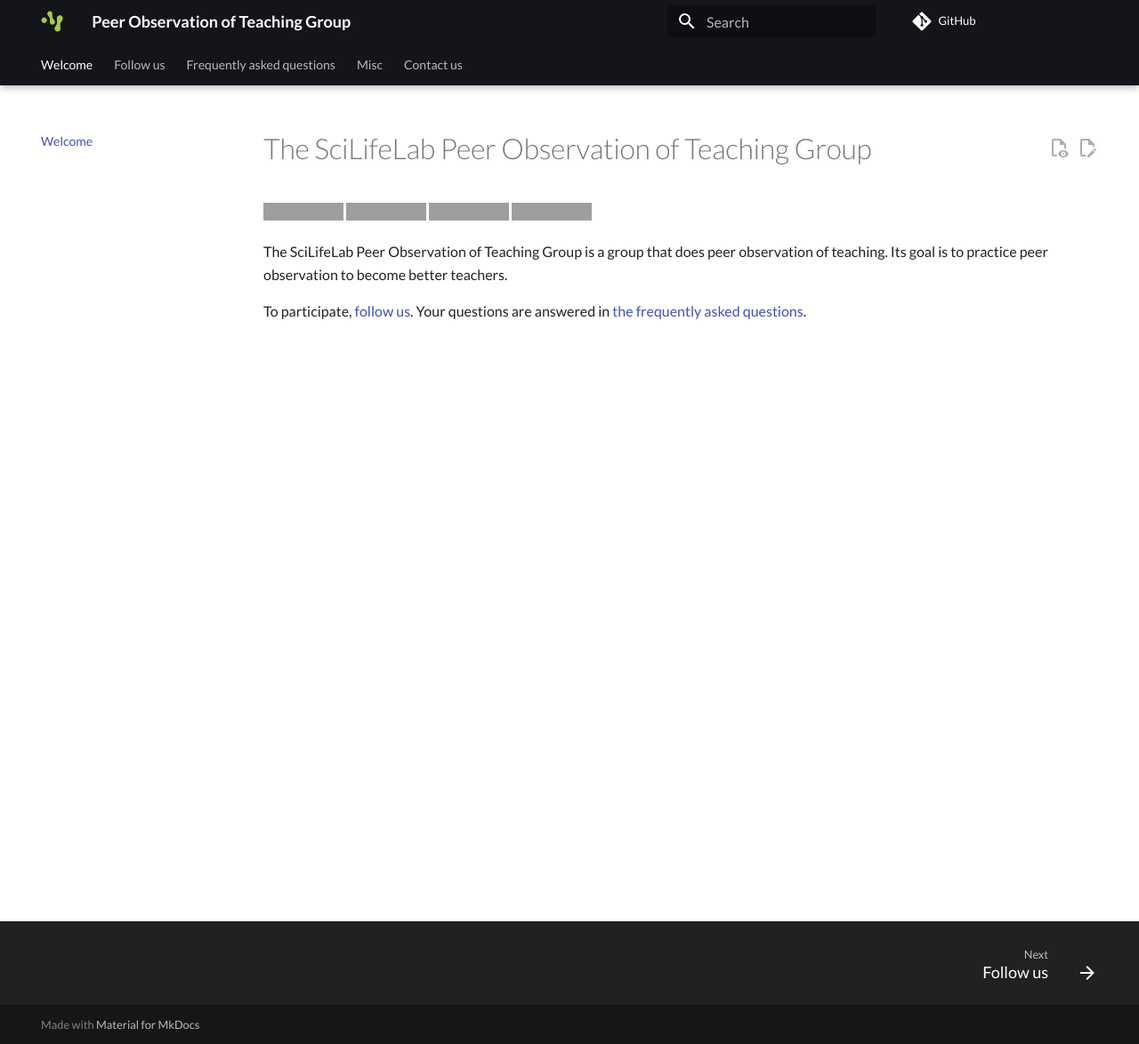
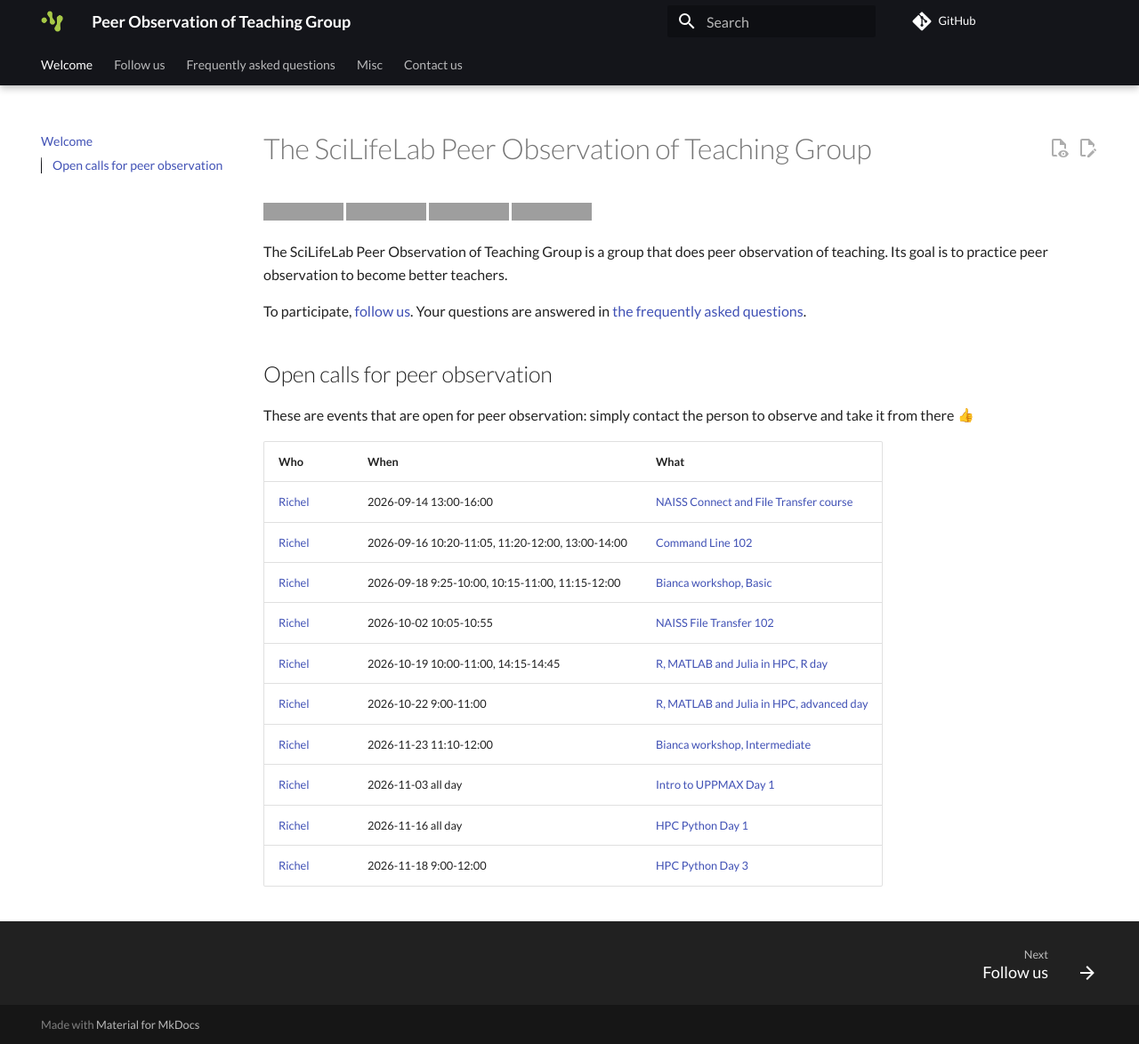
Before and after one commit to SciLifeLab/peer_observation_of_teaching_group, an MkDocs documentation site: the page built from docs/README.md, in a window 1280 px wide and 1174 px high. Shown: the whole window at 89% size. Built offline with MkDocs 1.6.1 and Material for MkDocs 9.7.7, drawn with Linux system fonts in a browser that asks for light colours; emoji names are drawn with the system emoji font; comment, search, counter and statistics services are not loaded; grey boxes are pictures that could not be loaded.

Commit message:
Add open calls

```diff
--- a/docs/README.md
+++ b/docs/README.md
@@ -22,3 +22,21 @@ Its goal is to practice peer observation to become better teachers.
 
 To participate, [follow us](follow_us.md).
 Your questions are answered in [the frequently asked questions](faq.md).
+
+## Open calls for peer observation
+
+These are events that are open for peer observation:
+simply contact the person to observe and take it from there :+1:
+
+**Who**                                                                     |**When**                                         | **What**
+----------------------------------------------------------------------------|-------------------------------------------------|-----------------------------------------------------------
+[Richel](https://www.uu.se/en/contact-and-organisation/staff?query=N21-617) |2026-09-14 13:00-16:00                           | [NAISS Connect and File Transfer course](https://hpc.pages.naiss.se/training/connect-transfer/)
+[Richel](https://www.uu.se/en/contact-and-organisation/staff?query=N21-617) |2026-09-16 10:20-11:05, 11:20-12:00, 13:00-14:00 | [Command Line 102](https://uppmax.github.io/linux-command-line-102/)
+[Richel](https://www.uu.se/en/contact-and-organisation/staff?query=N21-617) |2026-09-18 9:25-10:00, 10:15-11:00, 11:15-12:00  | [Bianca workshop, Basic](https://uppmax.github.io/bianca_workshops/beginner/intro/)
+[Richel](https://www.uu.se/en/contact-and-organisation/staff?query=N21-617) |2026-10-02 10:05-10:55                           | [NAISS File Transfer 102](https://hpc.pages.naiss.se/training/transfer-102/)
+[Richel](https://www.uu.se/en/contact-and-organisation/staff?query=N21-617) |2026-10-19 10:00-11:00, 14:15-14:45              | [R, MATLAB and Julia in HPC, R day](https://uppmax.github.io/R-matlab-julia-HPC/r/schedule/)
+[Richel](https://www.uu.se/en/contact-and-organisation/staff?query=N21-617) |2026-10-22 9:00-11:00                            | [R, MATLAB and Julia in HPC, advanced day](https://uppmax.github.io/R-matlab-julia-HPC/advanced/schedule/)
+[Richel](https://www.uu.se/en/contact-and-organisation/staff?query=N21-617) |2026-11-23 11:10-12:00                           | [Bianca workshop, Intermediate](https://uppmax.github.io/bianca_workshops/intermediate/intro/)
+[Richel](https://www.uu.se/en/contact-and-organisation/staff?query=N21-617) |2026-11-03 all day                               | [Intro to UPPMAX Day 1](https://uppmax.github.io/uppmax_intro_day_1/)
+[Richel](https://www.uu.se/en/contact-and-organisation/staff?query=N21-617) |2026-11-16 all day                               | [HPC Python Day 1](https://uppmax.github.io/naiss_intro_python/schedule/)
+[Richel](https://www.uu.se/en/contact-and-organisation/staff?query=N21-617) |2026-11-18 9:00-12:00                            | [HPC Python Day 3](https://uppmax.github.io/HPC-python/schedule.html#day-3-basic-analysis-big-data-and-batch-jobs)
```
